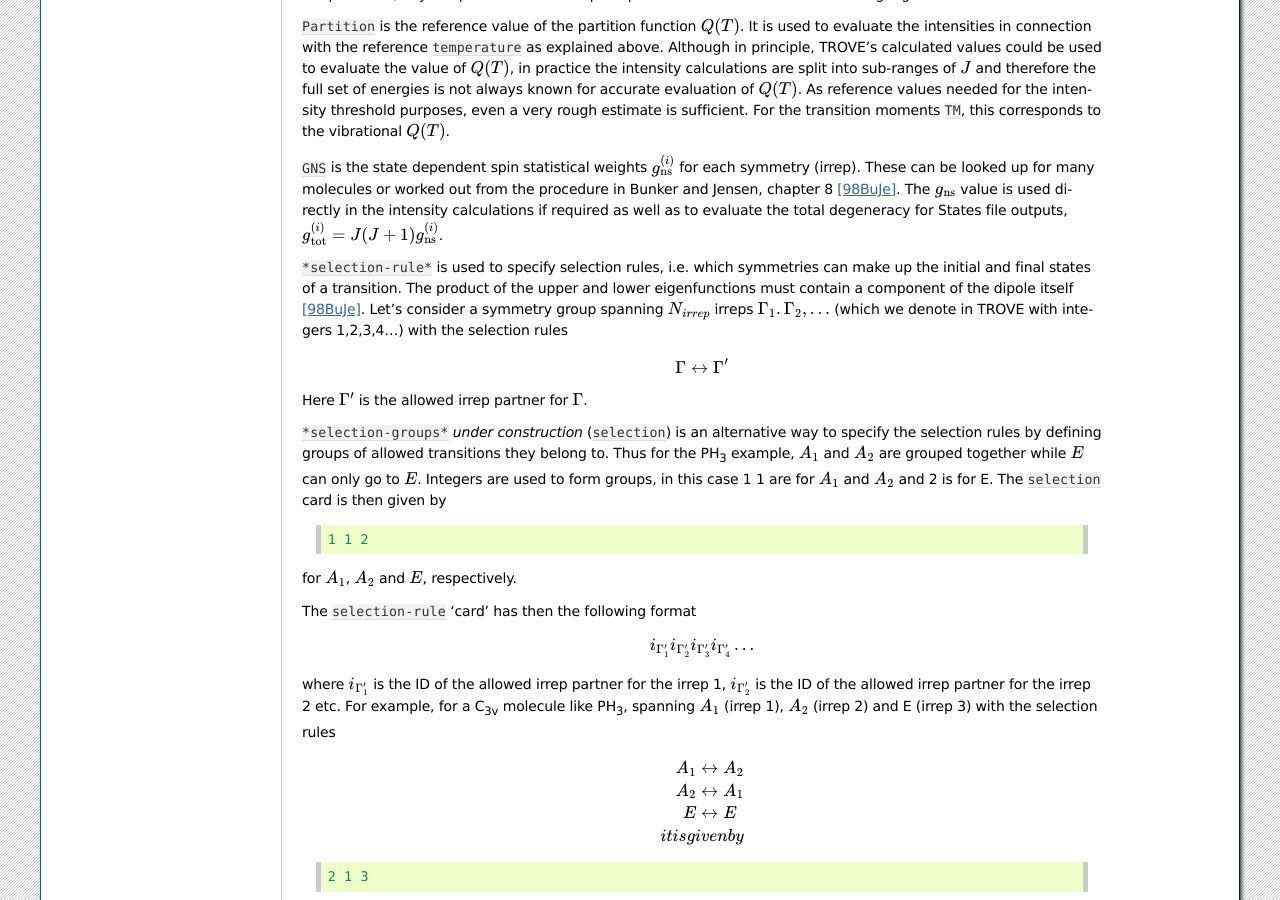
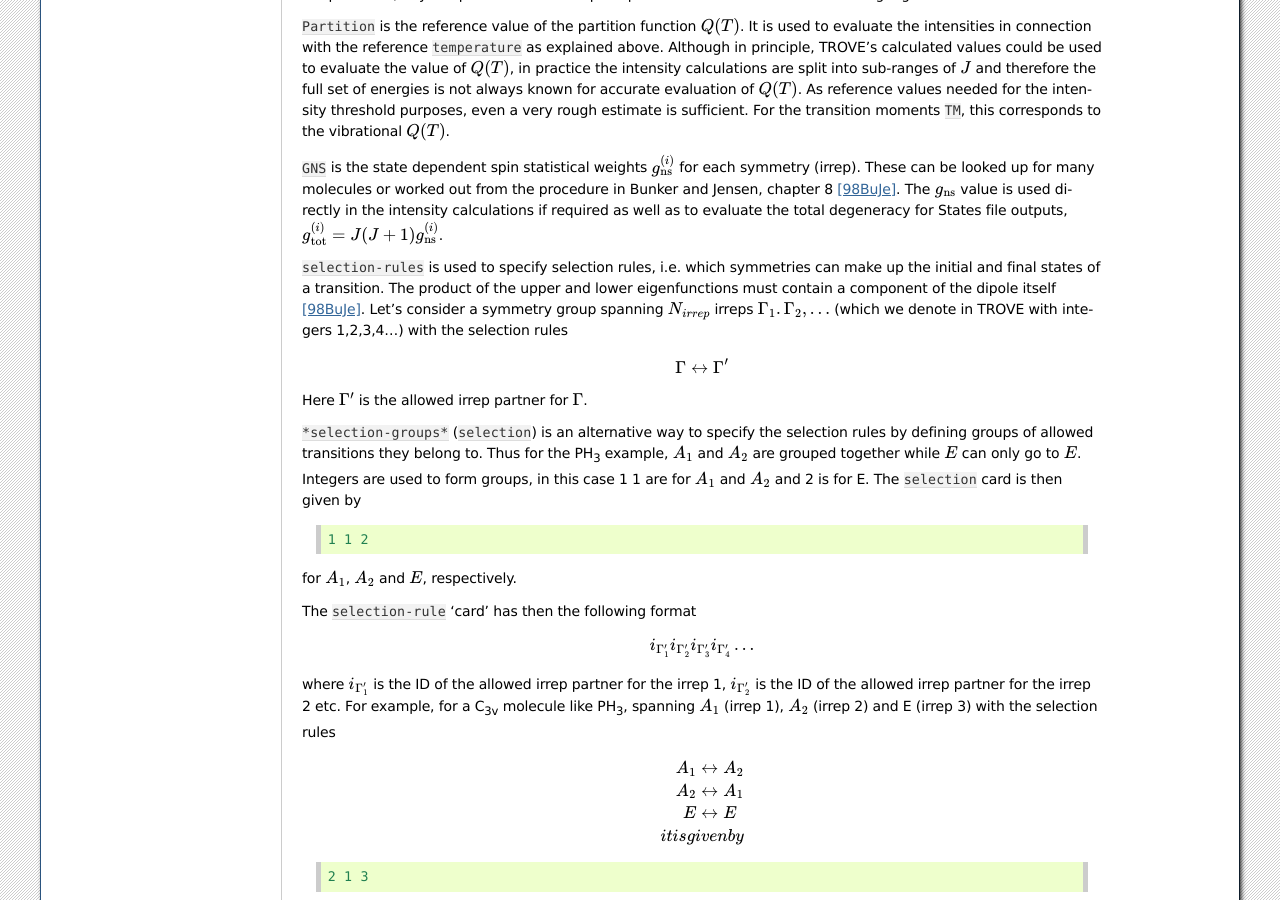
Before and after one commit to Trovemaster/TROVE, a Sphinx documentation site: the page built from docs/source/linelist.rst, in a window 1280 px wide and 900 px high, scrolled down 1241 px. Built offline with Sphinx 7.4.7, drawn with Linux system fonts in a browser that asks for light colours; formulas are drawn with MathJax 3.

Commit message:
docs and new "selection-rules"

```diff
--- a/docs/source/linelist.rst
+++ b/docs/source/linelist.rst
@@ -60,7 +60,7 @@ Here
 ``GNS`` is the state dependent  spin statistical weights :math:`g_{\rm ns}^{(i)}` for each symmetry (irrep). These can be looked up for many molecules or worked out from the procedure in Bunker and Jensen,  chapter 8 [98BuJe]_.  The :math:`g_{\rm ns}` value is used directly in the intensity calculations if required as well as to evaluate the total degeneracy for States file outputs, :math:`g_{\rm tot}^{(i)} = J(J+1) g_{\rm ns}^{(i)}`.
 
 
-``*selection-rule*`` is used to specify  selection rules, i.e. which symmetries can make up the initial and final states of a transition. The product of the upper and lower eigenfunctions must contain a component of the dipole itself [98BuJe]_. Let's consider a symmetry group spanning :math:`N_{irrep}` irreps :math:`\Gamma_1. \Gamma_2, \ldots` (which we denote in TROVE with integers 1,2,3,4...)  with the selection rules
+``selection-rules`` is used to specify  selection rules, i.e. which symmetries can make up the initial and final states of a transition. The product of the upper and lower eigenfunctions must contain a component of the dipole itself [98BuJe]_. Let's consider a symmetry group spanning :math:`N_{irrep}` irreps :math:`\Gamma_1. \Gamma_2, \ldots` (which we denote in TROVE with integers 1,2,3,4...)  with the selection rules
 
 .. math::
     \Gamma \leftrightarrow \Gamma'
@@ -69,7 +69,7 @@ Here :math:`\Gamma'` is the allowed irrep partner for :math:`\Gamma`.
 
 
 
-``*selection-groups*`` *under construction* (``selection``) is an alternative way to specify the selection rules by defining  groups of allowed transitions they belong to. Thus for the PH\ :sub:`3` example, :math:`A_1` and :math:`A_2` are grouped together while :math:`E` can only go to :math:`E`. Integers are used to form groups, in this case 1 1 are for :math:`A_1` and :math:`A_2` and 2 is for E. The ``selection`` card is then given by
+``*selection-groups*``  (``selection``) is an alternative way to specify the selection rules by defining  groups of allowed transitions they belong to. Thus for the PH\ :sub:`3` example, :math:`A_1` and :math:`A_2` are grouped together while :math:`E` can only go to :math:`E`. Integers are used to form groups, in this case 1 1 are for :math:`A_1` and :math:`A_2` and 2 is for E. The ``selection`` card is then given by
 ::
 
     1 1 2
```
Also changed, not shown: 3 other files.
